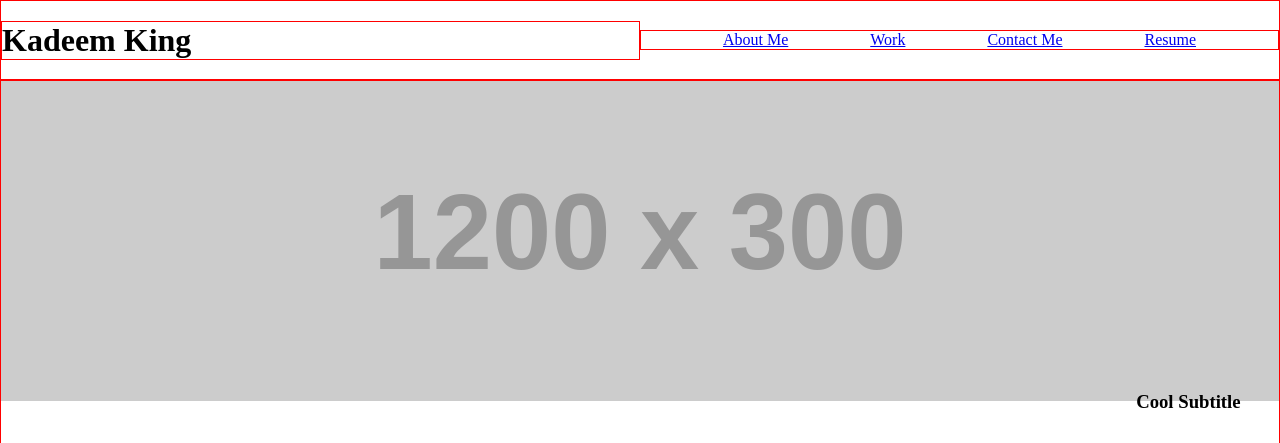
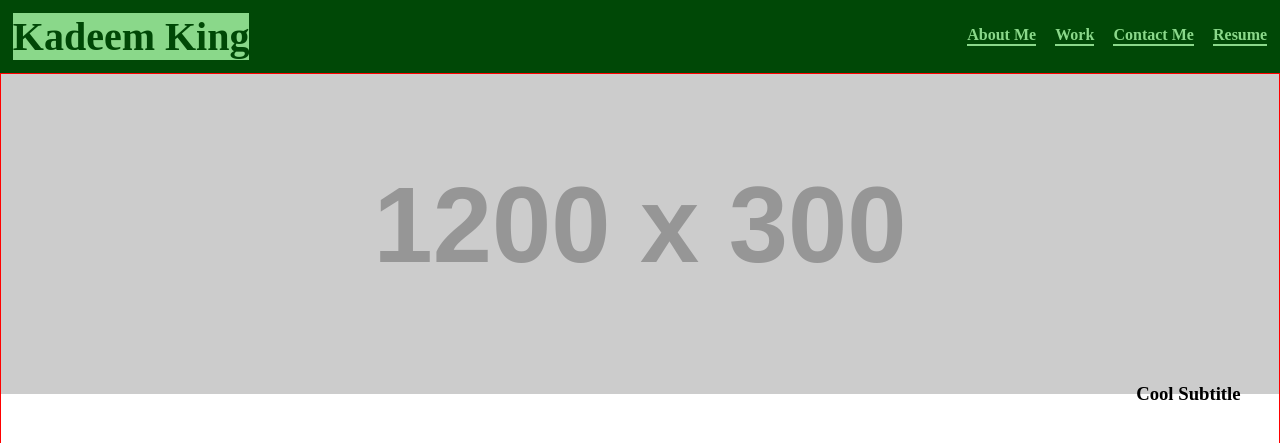
Before and after one commit to Kadeemking/Module-2-Challenge, a plain HTML site: page index.html in a window 1280 px wide. Shown: the top 443 px of the page. Drawn offline with Linux system fonts and the light colour scheme; placeholder pictures from the web are drawn by us.

Commit message:
completed header styling and layout

```diff
--- a/Assets/css/style.css
+++ b/Assets/css/style.css
@@ -1,27 +1,45 @@
+:root{
+    --dark: rgb(0, 72, 6);
+    --light: rgb(138, 216, 138);
+    --hover-color: antiquewhite;
+}
+
 header{
     display: flex;
-    flex-wrap: wrap;
+    justify-content: space-between;
     align-items: center;
-    height: 10vh;
-    border: 1px solid red
+    padding: 1%;
+    background-color: var(--dark);
+    /* border: 1px solid red; */
 }
 
-header h1{
-    flex: 1 0 50%;
-    border: 1px solid red
+nav ul {
+    display: flex;
+    justify-content: space-between;
+    min-width: 300px;
+    /* border: 1px solid red; */
+  }
+
+ header h1{
+    font-size: 250%;
+    background-color:var(--light) ;
+    color: var(--dark);
+    /* border: 1px solid red; */
 }
 
-header nav{
-    flex: 1 0 50%;
-    border: 1px solid red
+nav a:hover {
+    color: var(--hover-color);
+  }
+
+nav a{
+    color: var(--light);
+    font-weight: bold;
+    text-decoration: none;
 }
 
-header ul{
-    display: flex;
-    flex-direction: row;
-    justify-content: space-evenly;
-    width: 100%;
-
+li{
+    list-style: none;
+    border-bottom: 2px solid var(--light);
 }
 
 footer ul{
@@ -30,11 +48,11 @@ footer ul{
     justify-content: space-evenly;
 }
 
-li{
-    list-style: none;
+footer a{
+    color: antiquewhite;
+    font-weight: bold;
+    text-decoration: none;
 }
-
-
 
 main, footer{
     display: flex;
@@ -87,6 +105,9 @@ section{
     border-radius: 10px;
 }
 
-@media screen and (max-width: 500px){
+@media screen and (max-width: 700px){
+    header {
+        flex-direction: column;
+      }
 
 }
```
